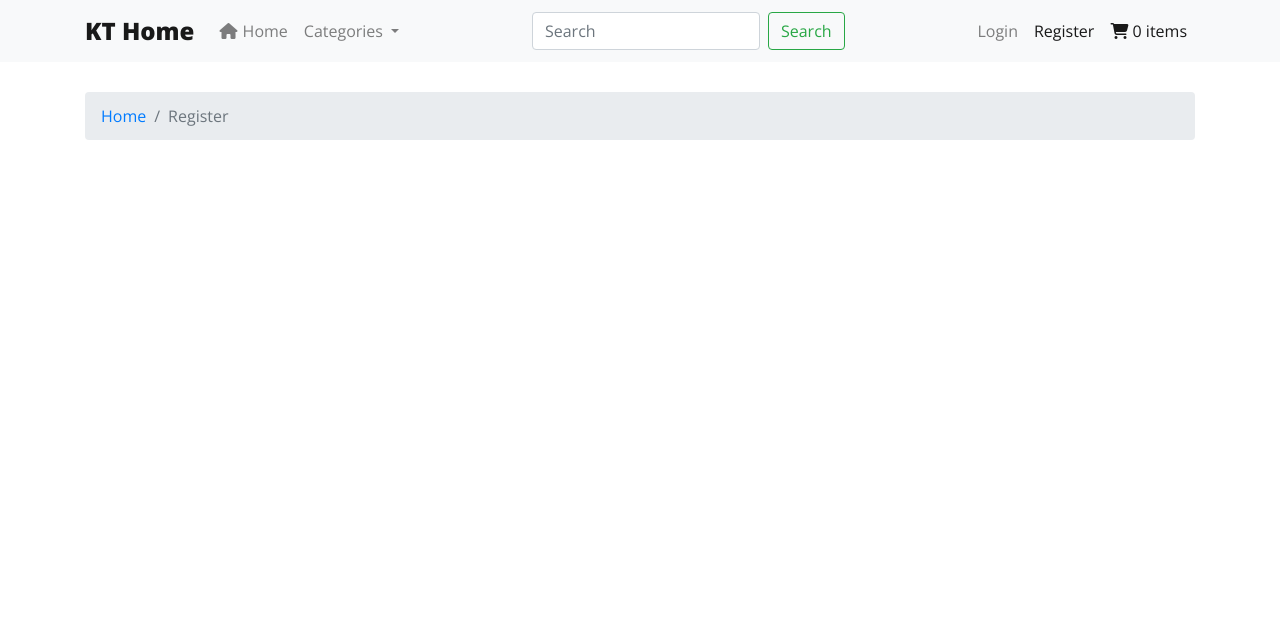
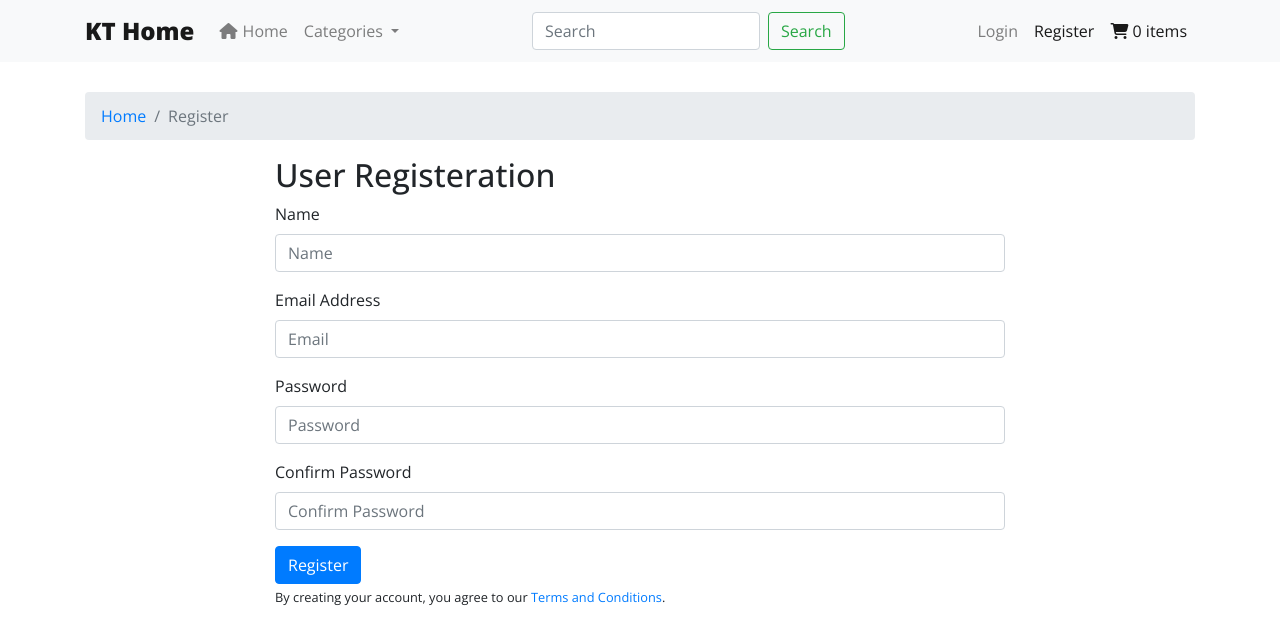
Before and after one commit to ktzy0305/OS-eCommerce, a Flask app: page /register in a window 1280 px wide. Shown: the top 644 px of the page. Run offline with Flask 2, Linux system fonts and the light colour scheme; some libraries are stand-ins or nearby versions.

Commit message:
User Registration

```diff
--- a/routes.py
+++ b/routes.py
@@ -15,33 +15,55 @@ def index():
 
 @app.route('/login', methods=['GET', 'POST'])
 def login():
-    if request.method == 'GET':
-        return render_template("login.html", error=False)
+    if session.get("user") is None:
+        if request.method == 'POST':
+            email = request.form.get("email")
+            password = request.form.get("password")
+            if email == "" or password == "":
+                return render_template("login.html", error="Please enter your email and/or password.")
+            user = User.objects(email=email).first()
+            if user is None:
+                return render_template("login.html", error="Email and/or password is invalid.")
+            else:
+                if bcrypt.checkpw(password.encode('utf-8'), user.password.encode('utf-8')):
+                    session["user"] = user
+                    return redirect(url_for("index"))
+                else:
+                    return render_template("login.html", error="Email and/or password is invalid.")
+        else:
+            return render_template("login.html", error=False)
     else:
-        email = request.form.get("email")
-        password = request.form.get("password")
-        user = User.objects(email=email).first()
-        if user is None:
-            return render_template("login.html", error="The entered email does not exist.")
-        else:
-            if bcrypt.checkpw(password.encode('utf-8'), user.password.encode('utf-8')):
-                session["user"] = user
-                return redirect(url_for("index"))
-            else:
-                return render_template("login.html", error="The entered password is invalid.")
+        return redirect(url_for("index"))
 
 @app.route('/logout')
 def logout():
-    session.pop("user", None)
+    if session.get("user") is not None:
+        session.pop("user", None)
     return redirect(url_for('index'))
 
-@app.route('/register')
+@app.route('/register', methods=['GET', 'POST'])
 def register():
-    return render_template("register.html")
+    if session.get("user") is None:
+        if request.method == 'POST':
+            name = request.form.get('name')
+            email = request.form.get("email")
+            password = request.form.get("password")
+            confirm_password = request.form.get("password2")
+            password_hash = bcrypt.hashpw(password.encode('utf-8'), bcrypt.gensalt())
+            new_user = User(email=email, password=password_hash, name=name)
+            new_user.save()
+            return redirect(url_for("index"))
+        else:
+            return render_template("register.html")
+    else:
+        return redirect(url_for('index'))
 
 @app.route('/shoppingcart')
 def shopping_cart():
-    return render_template("shoppingcart.html")
+    if session.get("user") is None:
+        return redirect(url_for("index"))
+    else:
+        return render_template("shoppingcart.html")
 
 @app.route('/userprofile')
 def user_profile():
--- /dev/null
+++ b/static/js/register.js
@@ -0,0 +1,81 @@
+function checkNameValidity(){
+    let name = document.getElementById("name");
+    let name_error = document.getElementById("name_error");
+    if (name.value === ""){
+        name_error.innerHTML = "Name cannot be empty!";
+        name.className = "form-control is-invalid"
+        return false
+    }
+    else{
+        name_error.innerHTML = "";
+        name.className = "form-control is-valid"
+        return true
+    }
+}
+
+
+function checkEmailValidity(){
+    let email = document.getElementById("email");
+    let email_error = document.getElementById("email_error")
+    if (email.value === ""){
+        email_error.innerHTML = "Email cannot be empty!";
+        email.className = "form-control is-invalid";
+        return false
+    }
+    else{
+        if (/^\w+([\.-]?\w+)*@\w+([\.-]?\w+)*(\.\w{2,3})+$/.test(email.value)){
+            email_error.innerHTML = "";
+            email.className = "form-control is-valid";
+            return true
+        }
+        else{
+            email_error.innerHTML = "Invalid email format!";
+            email.className = "form-control is-invalid";
+            return false
+        }
+    }
+}
+
+
+function checkPasswordValidity(){
+    let password = document.getElementById("password");
+    let password_error = document.getElementById("password_error");
+    if (password.value === ""){
+        password_error.innerHTML = "Password cannot be empty!";
+        password.className = "form-control is-invalid";
+        return false;
+    }
+    else{
+        if(/(?=.*[a-z])(?=.*[A-Z])(?=.*[0-9])[A-z0-9?!@#$%^&*()]{8,}/.test(password.value)){
+            password_error.innerHTML = "";
+            password.className = "form-control is-valid";
+            return true;
+        }
+        else{
+            password_error.innerHTML = "Password must contain a minimum of eight characters, with at least one uppercase letter, one lowercase letter and one number. These are the allowable symbols: ?!@#$%^&*()";
+            password.className = "form-control is-invalid";
+            return false;
+        }
+    }
+
+}
+
+function checkConfirmPasswordValidity(){
+    let password = document.getElementById("password");
+    let confirm_password = document.getElementById("password2");
+    let confirm_password_error = document.getElementById("password2_error");
+    if (confirm_password.value === password.value){
+        confirm_password_error.innerHTML = "";
+        confirm_password.className = "form-control is-valid";
+        return true
+    }
+    else{
+        confirm_password_error.innerHTML = "The password entered does not match the one above.";
+        confirm_password.className = "form-control is-invalid";
+        return false
+    }
+}
+
+function registrationValidity(){
+    return (checkNameValidity && checkEmailValidity() && checkPasswordValidity() && checkConfirmPasswordValidity())
+}
--- a/templates/components/navbar.html
+++ b/templates/components/navbar.html
@@ -56,7 +56,7 @@
                 </li>
                 {% endif %}
                 <li class="nav-item active">
-                    <a class="nav-link" href="#"><i class="fa fa-shopping-cart"></i> 0 items</a>
+                    <a class="nav-link" href="{{ url_for('shopping_cart') }}"><i class="fa fa-shopping-cart"></i> 0 items</a>
                 </li>
             </ul>
         </div>
--- a/templates/login.html
+++ b/templates/login.html
@@ -13,7 +13,7 @@
     </nav>
     <div class="row">
         <div class="col-lg-8 offset-lg-2 col-md-10 offset-md-1">
-            <h2>Login</h2>
+            <h2>User Login</h2>
             <form action="{{ url_for('login') }}" method="POST">
                 <div class="form-group">
                   <label for="email">Email Address</label>
@@ -29,7 +29,7 @@
                 {% if error %}
                 <div>
                   <br/>
-                  <p class="text-danger">{{ error }}</p>
+                  <p class="form-text text-danger">{{ error }}</p>
                 </div>
                 {% endif %}
             </form>
--- a/templates/register.html
+++ b/templates/register.html
@@ -1,7 +1,11 @@
 {% extends "base.html" %}
 {% block title %}Register{% endblock %}
 {% block styles %}
-<link rel="stylesheet" href="{{ url_for('static', filename='css/register.css') }}">{% endblock %}
+<link rel="stylesheet" href="{{ url_for('static', filename='css/register.css') }}">
+{% endblock %}
+{% block scripts %}
+<script src="{{ url_for('static', filename='js/register.js') }}"></script>
+{% endblock%}
 
 {% block content %}
 <div class="container">
@@ -11,7 +15,34 @@
             <li class="breadcrumb-item active" aria-current="page">Register</li>
         </ol>
     </nav>
-    <div class="col-sm-12">
+    <div class="row">
+        <div class="col-lg-8 offset-lg-2 col-md-10 offset-md-1">
+            <h2>User Registeration</h2>
+            <form action="{{ url_for('register') }}" method="POST" onsubmit="return registrationValidity()">
+                <div class="form-group">
+                    <label for="name">Name</label>
+                    <input type="text" class="form-control" id="name" name="name" placeholder="Name" onblur="checkNameValidity()">
+                    <small id='name_error' class="form-text text-danger"></small>
+                </div>
+                <div class="form-group">
+                    <label for="email">Email Address</label>
+                    <input type="email" class="form-control" id="email" name="email" placeholder="Email" onblur="checkEmailValidity()">
+                    <small id='email_error' class="form-text text-danger"></small>
+                </div>
+                <div class="form-group">
+                    <label for="password">Password</label>
+                    <input type="password" class="form-control" id="password" name="password" placeholder="Password" onchange="checkPasswordValidity()">
+                    <small id='password_error' class="form-text text-danger"></small>
+                </div>
+                <div class="form-group">
+                    <label for="password2">Confirm Password</label>
+                    <input type="password" class="form-control" id="password2" name="password2" placeholder="Confirm Password" onchange="checkConfirmPasswordValidity()">
+                    <small id='password2_error' class="form-text text-danger"></small>
+                </div>
+                <button type="submit" class="btn btn-primary">Register</button>
+                <small class="form-text">By creating your account, you agree to our <a href="">Terms and Conditions</a>.</small>
+            </form>
+        </div>
     </div>
 </div>
 {% endblock %}
```
Also changed, not shown: README.md.
